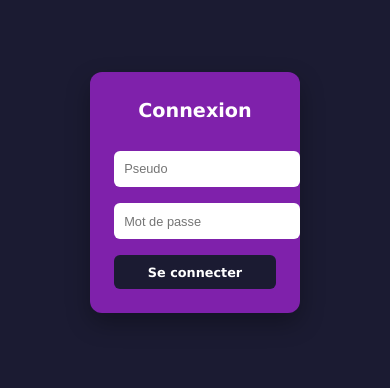
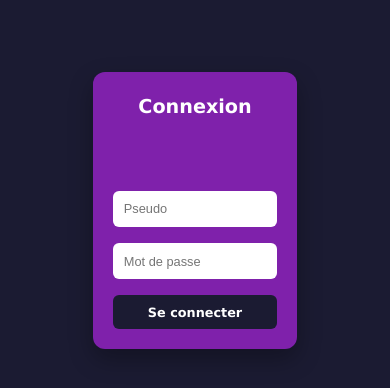
Before and after one commit to Projet-ingenierie-logiciel-2A-JerRouTes/projet2A, a React app in the folder src/frontend/: page / in a window 390 px wide. Shown: the top 388 px of the page. Built offline with nearby package versions, Linux system fonts and the light colour scheme; the HTML template or start-up script is replaced by a standard one.

Commit message:
feat: distinction message erreur pseudo inconnu ou mdp faux

```diff
--- a/src/frontend/src/App.css
+++ b/src/frontend/src/App.css
@@ -2,19 +2,18 @@
    1. VARIABLES ET RÉINITIALISATION (RESET)
    ========================================================================== */
 :root {
-  /* Définit la base pour le calcul des rem (1rem = 10px) */
   font-family: Verdana, Geneva, Tahoma, sans-serif;
-  font-size: 10px;
+  font-size: 10px; /* Base pour 1rem = 10px */
 }
 
 * {
   margin: 0;
   padding: 0;
-  box-sizing: border-box; /* Pour que le padding ne fausse pas la largeur */
+  box-sizing: border-box;
 }
 
 body {
-  background-color: #1b1b32; /* Fond bleu nuit */
+  background-color: #1b1b32;
   color: white;
   min-height: 100vh;
   line-height: 1.6;
@@ -28,18 +27,16 @@ body {
   flex-direction: column;
   align-items: center;
   justify-content: flex-start;
-  width: 100vw;           /* Force l'occupation de TOUTE la largeur de fenêtre */
-  min-height: 100vh;      /* Force l'occupation de TOUTE la hauteur */
-  margin: 0;               /* On enlève auto car width: 100vw s'en charge */
+  width: 100vw;
+  min-height: 100vh;
   padding: 4rem 2rem;
 }
 
 h1 {
   font-size: 4.5rem;
-  color: white;
   margin-bottom: 3rem;
   text-align: center;
-  text-shadow: 2px 2px 4px rgba(0,0,0,0.5); /* Petit effet de relief */
+  text-shadow: 2px 2px 4px rgba(0,0,0,0.5);
 }
 
 /* ==========================================================================
@@ -53,12 +50,12 @@ h1 {
 }
 
 .login-form {
-  background-color: #7f21ab; /* Violet signature */
+  background-color: #7f21ab;
   padding: 3rem;
   border-radius: 12px;
   display: flex;
   flex-direction: column;
-  gap: 2rem;               /* Espace entre les champs */
+  gap: 2rem;
   width: 100%;
   max-width: 350px;
   box-shadow: 0 10px 25px rgba(0,0,0,0.3);
@@ -67,20 +64,38 @@ h1 {
 .login-form h2 {
   font-size: 2.4rem;
   text-align: center;
-  margin-bottom: 1rem;
 }
 
-/* Nouveau : Message d'erreur jaune et gros */
+/* --- ZONE D'ERREUR RIGIDE ET RESPONSIVE --- */
+.login-error-container {
+  /* Hauteur strictement FIXE pour bloquer le redimensionnement */
+  height: 5rem;
+  width: 100%;
+  display: flex;
+  align-items: center;
+  justify-content: center;
+  position: relative;
+}
+
 .login-error-box {
-  background-color: #f1c40f; /* Jaune vif */
-  color: #1b1b32;            /* Texte bleu nuit pour le contraste */
-  padding: 1.5rem;
+  background-color: #f1c40f;
+  color: #1b1b32;
+  padding: 0.8rem;
   border-radius: 6px;
-  font-size: 1.8rem;         /* Plus gros que le texte standard */
+  border: 2px solid #ffffff;
+  width: 100%;
+
+  /* Police adaptative : min 1.2rem, max 1.4rem */
+  font-size: clamp(1.2rem, 3vw, 1.4rem);
   font-weight: bold;
   text-align: center;
-  border: 2px solid #ffffff;
-  animation: shake 0.4s ease-in-out; /* Petit effet pour attirer l'oeil */
+
+  /* Force le message sur une seule ligne */
+  white-space: nowrap;
+  overflow: hidden;
+  text-overflow: ellipsis;
+
+  animation: shake 0.4s ease-in-out;
 }
 
 @keyframes shake {
@@ -89,44 +104,39 @@ h1 {
   75% { transform: translateX(5px); }
 }
 
-.login-form input {
+.login-form input,
+.login-form button {
+  width: 100%;
   padding: 1.2rem;
   border-radius: 6px;
-  border: 1px solid rgba(255,255,255,0.2);
   font-size: 1.6rem;
   outline: none;
 }
 
+.login-form input {
+  border: 1px solid rgba(255,255,255,0.2);
+}
+
 .login-form input:focus {
-  border-color: #ffffff; /* Brillance quand on clique dessus */
+  border-color: #ffffff;
 }
 
 .login-form button {
-  padding: 1.2rem;
   background-color: #1b1b32;
   color: white;
   border: none;
-  border-radius: 6px;
-  font-size: 1.6rem;
   font-weight: bold;
   cursor: pointer;
   transition: background 0.3s ease;
 }
 
 .login-form button:hover {
-  background-color: #2a2a4d; /* Changement de couleur au survol */
+  background-color: #2a2a4d;
 }
 
 /* ==========================================================================
-   4. COMPOSANTS TECHNIQUES (TEST / RAPPORTS)
+   4. AUTRES COMPOSANTS (TABLEAUX / LOGOUT)
    ========================================================================== */
-.test-container {
-  width: 100%;
-  max-width: 600px;
-  margin: 2rem 0;
-}
-
-/* Bouton de déconnexion discret */
 .logout-btn {
   margin-top: 3rem;
   background: transparent;
@@ -134,18 +144,10 @@ h1 {
   border: 1px solid rgba(255, 255, 255, 0.3);
   padding: 0.8rem 1.5rem;
   border-radius: 4px;
+  font-size: 1.2rem;
   cursor: pointer;
-  font-size: 1.2rem;
 }
 
-.logout-btn:hover {
-  color: white;
-  border-color: white;
-}
-
-/* ==========================================================================
-   5. TABLEAUX ET DONNÉES (RESPONSIVE)
-   ========================================================================== */
 table {
   width: 100%;
   border-collapse: collapse;
@@ -160,18 +162,24 @@ th, td {
 }
 
 /* ==========================================================================
-   6. RESPONSIVE DESIGN (MOBILES)
+   5. RESPONSIVE DESIGN (MOBILES)
    ========================================================================== */
 @media (max-width: 600px) {
   :root {
-    font-size: 8px; /* Réduit la taille globale sur petit écran */
+    font-size: 8px; /* Réduction globale pour mobile */
   }
 
   .login-form {
     width: 90%;
+    padding: 2.5rem;
   }
 
   h1 {
     font-size: 3.2rem;
   }
+
+  /* On s'assure que la boîte d'erreur reste de même taille en mobile */
+  .login-error-container {
+    height: 4.5rem;
+  }
 }
--- a/src/frontend/src/components/Login.jsx
+++ b/src/frontend/src/components/Login.jsx
@@ -7,32 +7,32 @@ function Login({ onLogin }) {
 
   const handleSubmit = async (e) => {
     e.preventDefault();
-    setErrorMessage(''); // Réinitialise l'erreur à chaque tentative
+    setErrorMessage('');
 
     try {
-      // 1. Appel au backend FastAPI sur le port 8000
       const response = await fetch('http://127.0.0.1:8000/login', {
         method: 'POST',
         headers: {
           'Content-Type': 'application/json',
         },
-        // Envoie du pseudo et password au format JSON attendu par Pydantic
         body: JSON.stringify({ pseudo, password }),
       });
 
       const data = await response.json();
 
       if (response.ok) {
-        // Succès : on transmet l'objet utilisateur complet à App.jsx
         onLogin(data);
       } else {
-        // Erreur côté serveur (ex: 401 ou 404)
-        setErrorMessage(data.detail || "Erreur lors de la connexion");
+        if (response.status === 404) {
+          setErrorMessage("Utilisateur inconnu");
+        } else if (response.status === 401) {
+          setErrorMessage("Mot de passe incorrect");
+        } else {
+          setErrorMessage(data.detail || "Erreur de connexion");
+        }
       }
     } catch (error) {
-      // Erreur réseau (ex: le serveur backend n'est pas lancé)
-      console.error("Erreur réseau :", error);
-      setErrorMessage("Impossible de contacter le serveur backend. Est-il lancé ?");
+      setErrorMessage("Serveur injoignable");
     }
   };
 
@@ -41,14 +41,15 @@ function Login({ onLogin }) {
       <form onSubmit={handleSubmit} className="login-form">
         <h2>Connexion</h2>
 
-        {/* Affichage du message d'erreur en jaune s'il existe */}
+        {/* Cette div réserve l'espace pour que la boîte violette ne bouge JAMAIS */}
+        <div className="login-error-container">
           {errorMessage && (
             <div className="login-error-box">
               ⚠️ {errorMessage}
             </div>
           )}
+        </div>
 
-        <div className="input-group">
         <input
           type="text"
           placeholder="Pseudo"
@@ -56,9 +57,7 @@ function Login({ onLogin }) {
           onChange={(e) => setPseudo(e.target.value)}
           required
         />
-        </div>
 
-        <div className="input-group">
         <input
           type="password"
           placeholder="Mot de passe"
@@ -66,11 +65,8 @@ function Login({ onLogin }) {
           onChange={(e) => setPassword(e.target.value)}
           required
         />
-        </div>
 
-        <button type="submit" className="login-button">
-          Se connecter
-        </button>
+        <button type="submit">Se connecter</button>
       </form>
     </div>
   );
```
Lines whose indentation alone changed are shown as unchanged.
